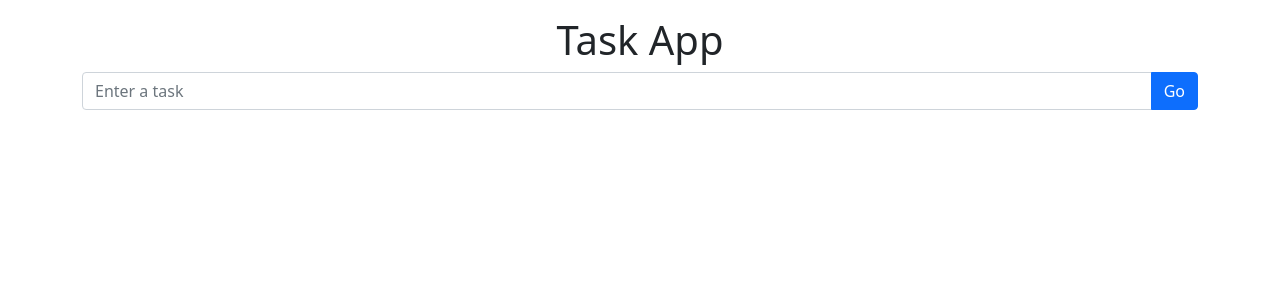
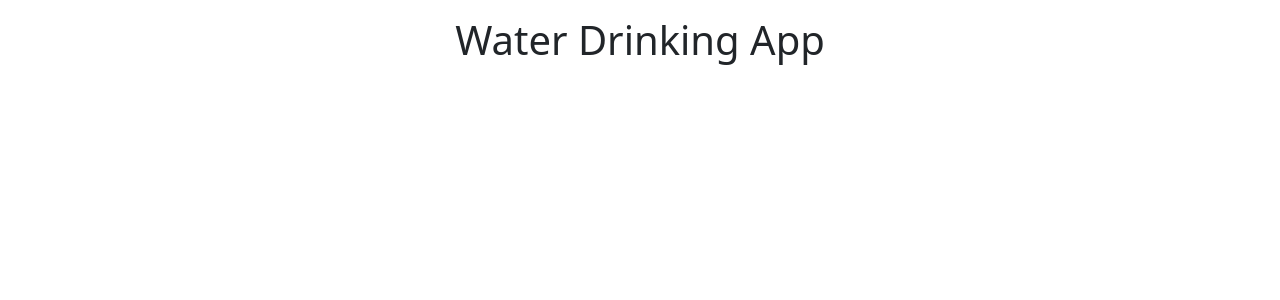
Before and after one commit to Daniel-16/react-typescript, a React (Create React App) app: page / in a window 1280 px wide. Shown: the top 300 px of the page. Built offline with nearby package versions, Linux system fonts and the light colour scheme.

Commit message:
First commit

```diff
--- a/package.json
+++ b/package.json
@@ -1,5 +1,5 @@
 {
-  "name": "react-ts",
+  "name": "water-tracker",
   "version": "0.1.0",
   "private": true,
   "dependencies": {
--- a/src/App.tsx
+++ b/src/App.tsx
@@ -1,16 +1,9 @@
-import React, { useState } from "react";
-import Input from "./components/Input";
-import TodoLists from "./components/TodoLists";
-import { Todo } from "./model";
+import React from "react";
 
 const App: React.FC = () => {
-  const [todo, setTodo] = useState<string>("");
-  const [todos, setTodos] = useState<Todo[]>([]);
   return (
     <div className="App mt-3">
-      <h1 style={{ textAlign: "center" }}>Task App</h1>
-      <Input todo={todo} setTodo={setTodo} todos={todos} setTodos={setTodos} />
-      <TodoLists todos={todos} setTodos={setTodos} />
+      <h1 style={{ textAlign: "center" }}>Water Drinking App</h1>
     </div>
   );
 };
--- a/src/components/Edit.tsx
+++ /dev/null
@@ -1,30 +0,0 @@
-import React, { useRef, useEffect } from "react";
-import { Todo } from "../model";
-interface Props {
-  editTodo: string;
-  handleEdit: (e: React.ChangeEvent<HTMLInputElement>) => void;
-  handleEditSubmit: (e: React.FormEvent, id: number) => void;
-  todo: Todo;
-}
-
-const Edit = ({ editTodo, handleEdit, handleEditSubmit, todo }: Props) => {
-  const inputRef = useRef<HTMLInputElement>(null);
-  useEffect(() => {
-    inputRef.current?.focus();
-  }, [editTodo]);
-  return (
-    <div className="text-center">
-      <form onSubmit={(e) => handleEditSubmit(e, todo.id)}>
-        <input
-          ref={inputRef}
-          type="text"
-          value={editTodo}
-          onChange={handleEdit}
-          className="form-control w-50"
-        />
-      </form>
-    </div>
-  );
-};
-
-export default Edit;
--- a/src/components/Input.tsx
+++ /dev/null
@@ -1,45 +0,0 @@
-import React, { useRef } from "react";
-import { Todo } from "../model";
-
-interface Props {
-  todo: string;
-  setTodo: React.Dispatch<React.SetStateAction<string>>;
-  todos: Todo[];
-  setTodos: React.Dispatch<React.SetStateAction<Todo[]>>;
-}
-const Input = ({ todo, setTodo, todos, setTodos }: Props) => {
-  const inputRef = useRef<HTMLInputElement>(null);
-  const handleInput = (e: React.ChangeEvent<HTMLInputElement>) => {
-    setTodo(e.target.value);
-  };
-  const handleAdd = (e: React.FormEvent) => {
-    e.preventDefault();
-    if (todo) {
-      setTodos([...todos, { id: Date.now(), todo, isDone: false }]);
-      setTodo("");
-    }
-    inputRef.current?.blur();
-  };
-  //   console.log(todos);
-  return (
-    <div className="container">
-      <form onSubmit={handleAdd}>
-        <div className="input-group">
-          <input
-            ref={inputRef}
-            type="text"
-            value={todo}
-            onChange={handleInput}
-            placeholder="Enter a task"
-            className="form-control w-70"
-          />
-          <button type="submit" className="btn btn-primary">
-            Go
-          </button>
-        </div>
-      </form>
-    </div>
-  );
-};
-
-export default Input;
--- a/src/components/TodoLists.tsx
+++ /dev/null
@@ -1,22 +0,0 @@
-import React from "react";
-import { Todo } from "../model";
-import TodosCard from "./TodosCard";
-
-interface Props {
-  todos: Todo[];
-  setTodos: React.Dispatch<React.SetStateAction<Todo[]>>;
-}
-
-const TodoLists = ({ todos, setTodos }: Props) => {
-  return (
-    <div>
-      {todos.map((todo) => (
-        <ul key={todo.id}>
-          <TodosCard todo={todo} todos={todos} setTodos={setTodos} />
-        </ul>
-      ))}
-    </div>
-  );
-};
-
-export default TodoLists;
--- a/src/components/TodosCard.tsx
+++ /dev/null
@@ -1,112 +0,0 @@
-import React, { useState } from "react";
-import { Todo } from "../model";
-// import "./card.css";
-import Edit from "./Edit";
-
-interface Props {
-  todo: Todo;
-  todos: Todo[];
-  setTodos: React.Dispatch<React.SetStateAction<Todo[]>>;
-}
-
-const TodosCard = ({ todo, todos, setTodos }: Props) => {
-  const [edit, setEdit] = useState<boolean>(false);
-  const [editTodo, setEditTodo] = useState<string>(todo.todo);
-  const handleDelete = (id: number) => {
-    console.log(id);
-    setTodos(todos.filter((todo) => todo.id !== id));
-  };
-  const handleDone = (id: number) => {
-    setTodos(
-      todos.map((todo) =>
-        todo.id === id ? { ...todo, isDone: !todo.isDone } : todo
-      )
-    );
-    console.log(todo.isDone);
-  };
-  const handleEdit = (e: React.ChangeEvent<HTMLInputElement>) => {
-    setEditTodo(e.target.value);
-  };
-  const handleEditSubmit = (e: React.FormEvent, id: number) => {
-    e.preventDefault();
-    setTodos(
-      todos.map((todo) => (todo.id === id ? { ...todo, todo: editTodo } : todo))
-    );
-    setEdit(false);
-  };
-  return (
-    <div className="container mt-3 text-center">
-      <li className="todos" style={{ listStyleType: "none" }}>
-        {todo.isDone ? (
-          <>
-            <br />
-            <s>{todo.todo}</s>
-            <span style={{ marginLeft: 10 }}>
-              <button
-                className="btn btn-sm btn-danger"
-                onClick={() => handleDelete(todo.id)}
-              >
-                x
-              </button>{" "}
-              <button
-                className="btn btn-sm btn-secondary"
-                onClick={() => handleDone(todo.id)}
-              >
-                {todo.isDone ? "Undone" : "Done"}
-              </button>{" "}
-              <button
-                className="btn btn-sm btn-primary"
-                onClick={() => {
-                  // if (!edit && !todo.isDone) {
-                  setEdit(!edit);
-                  // }
-                }}
-              >
-                Edit
-              </button>
-            </span>
-          </>
-        ) : (
-          <>
-            {todo.todo}
-            <span style={{ marginLeft: 10 }}>
-              <button
-                className="btn btn-sm btn-danger"
-                onClick={() => handleDelete(todo.id)}
-              >
-                x
-              </button>{" "}
-              <button
-                className="btn btn-sm btn-secondary"
-                onClick={() => handleDone(todo.id)}
-              >
-                Done
-              </button>{" "}
-              <button
-                className="btn btn-sm btn-primary"
-                onClick={() => {
-                  // if (!edit && !todo.isDone) {
-                  setEdit(!edit);
-                  // }
-                }}
-              >
-                Edit
-              </button>
-            </span>
-          </>
-        )}
-        {/* {edit && <input type="text" value={editTodo} onChange={handleEdit} />} */}
-        {edit && (
-          <Edit
-            editTodo={editTodo}
-            handleEdit={handleEdit}
-            handleEditSubmit={handleEditSubmit}
-            todo={todo}
-          />
-        )}
-      </li>
-    </div>
-  );
-};
-
-export default TodosCard;
--- a/src/model.ts
+++ /dev/null
@@ -1,5 +0,0 @@
-export interface Todo {
-  id: number;
-  todo: string;
-  isDone: boolean;
-}
```
